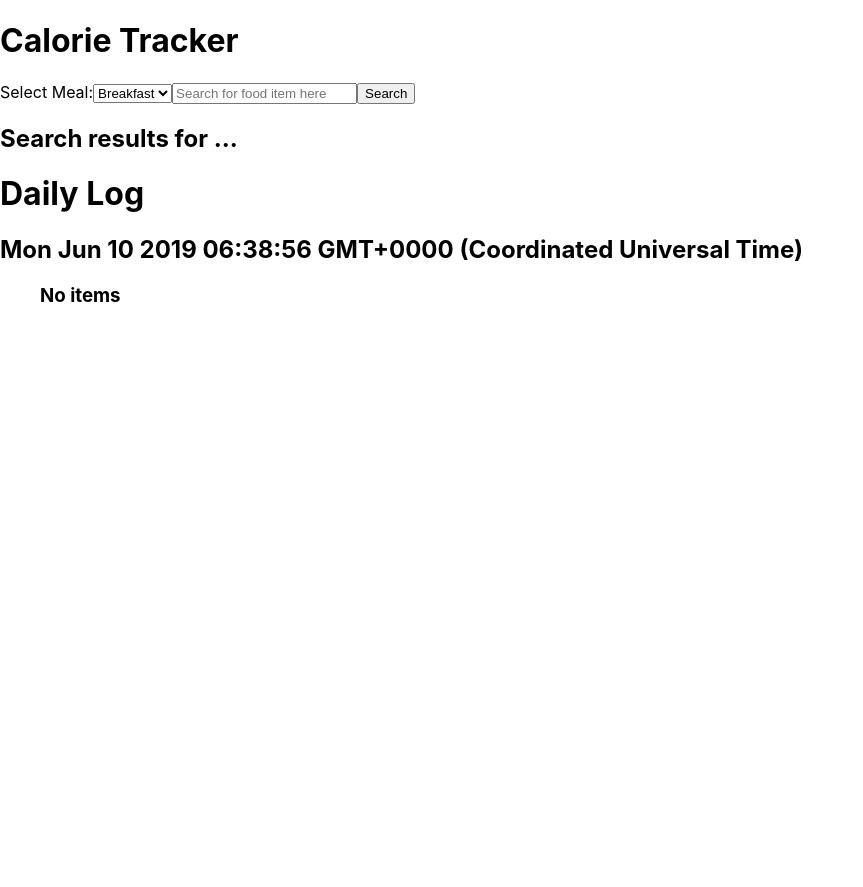
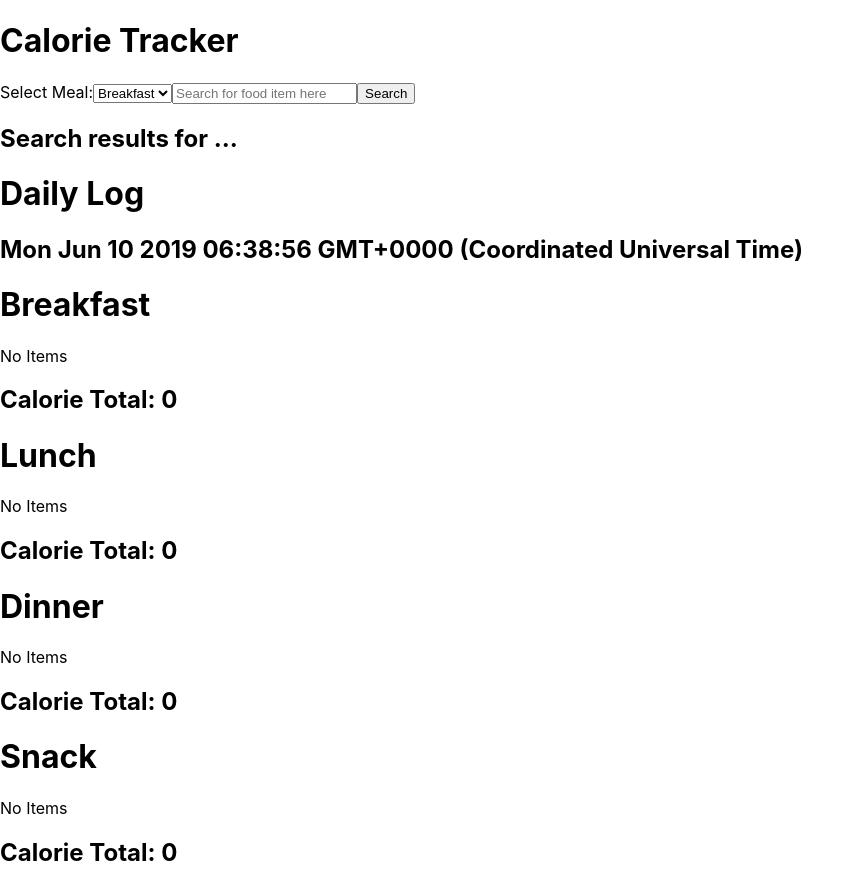
Before and after one commit to n4t0b0t/react-calorie-app, a React (Create React App) app: page / in a window 1280 px wide. Shown: the whole page, without its empty margins (0-863 px from the left). Before the commit the page ends 800 px from the top, so only its background shows below. Built offline with nearby package versions, Linux system fonts and the light colour scheme.

Commit message:
add meal breakdown to daily log

```diff
--- a/src/components/App.js
+++ b/src/components/App.js
@@ -1,7 +1,9 @@
 import React from "react";
-import logo from "../assets/logo.svg";
+// import logo from "../assets/logo.svg";
 import "../styles/App.css";
-import PropTypes from "prop-types"; // figure out where to add proptypes later!
+// import PropTypes from "prop-types"; // figure out where to add proptypes later!
+import { MealSelector } from "./MealSelector";
+import foodService from "../services/FoodService";
 
 class App extends React.Component {
   constructor(props) {
@@ -23,7 +25,8 @@ class App extends React.Component {
   // when clicked, updates state.text with user's search input (from handleChange) -> this gets used in search results
   handleClick = () => {
     this.setState({
-      text: this.state.foodSearch
+      text: this.state.foodSearch,
+      result: foodService()
     });
   };
 
@@ -98,15 +101,7 @@ class App extends React.Component {
       <React.Fragment>
         <h1>Calorie Tracker</h1>
 
-        <label>
-          Select Meal:
-          <select defaultValue="Breakfast" onChange={this.handleSelect}>
-            <option value="Breakfast">Breakfast</option>
-            <option value="Lunch">Lunch</option>
-            <option value="Dinner">Dinner</option>
-            <option value="Snack">Snack</option>
-          </select>
-        </label>
+        <MealSelector handleSelect={this.handleSelect} />
 
         <input
           id="food-search"
@@ -116,37 +111,51 @@ class App extends React.Component {
         />
         <button onClick={this.handleClick}>Search</button>
         <h2>Search results for {this.state.text ? this.state.text : "..."}</h2>
-        <ul>{this.searchResults()}</ul>
+        {this.searchResults()}
         <div>
           <h1>Daily Log</h1>
           <h2>{Date()}</h2>
-          <ul>
-            <AddtoLog log={this.state.dailyLog} />
-          </ul>
+          <DailyLog log={this.state.dailyLog} />
         </div>
       </React.Fragment>
     );
   }
 }
 
-// creates daily log output based on state.dailyLog
-function AddtoLog(props) {
-  let currentLog = props.log;
-  if (currentLog.length > 0) {
-    return (
-      <div>
-        {currentLog.map((element, index) => (
-          <li key={index}>
-            Meal: {element.meal}, Type: {element.type}, Calorie:{" "}
-            {element.calorie}
-          </li>
-        ))}
-        <h1>
-          Calorie Total:
-          {currentLog.reduce((acc, curVal) => acc + curVal.calorie, 0)}
-        </h1>
-      </div>
-    );
-  } else return <h3>No items</h3>;
+function DailyLog(props) {
+  const mealArr = ["Breakfast", "Lunch", "Dinner", "Snack"];
+  return mealArr.map(meal => (
+    <MealLog
+      key={Date() + meal}
+      arr={props.log.filter(element => element.meal === meal)}
+      meal={meal}
+    />
+  ));
 }
+
+function MealLog(props) {
+  let mealLog = props.arr;
+  let mealLogHasItems = mealLog.length > 0 ? true : false;
+
+  return (
+    <React.Fragment>
+      <h1>{props.meal}</h1>
+      {mealLogHasItems ? <ItemisedLog arr={mealLog} /> : <p>No Items</p>}
+      <h2>
+        Calorie Total:{" "}
+        {mealLog.reduce((acc, curVal) => acc + curVal.calorie, 0)}
+      </h2>
+    </React.Fragment>
+  );
+}
+
+function ItemisedLog(props) {
+  let mealLog = props.arr;
+  return mealLog.map((element, index) => (
+    <li key={index}>
+      Type: {element.type}, Calorie: {element.calorie}
+    </li>
+  ));
+}
+
 export default App;
--- /dev/null
+++ b/src/components/MealSelector.js
@@ -0,0 +1,13 @@
+import React from "react";
+
+export const MealSelector = props => (
+  <label>
+    Select Meal:
+    <select defaultValue="Breakfast" onChange={props.handleSelect}>
+      <option value="Breakfast">Breakfast</option>
+      <option value="Lunch">Lunch</option>
+      <option value="Dinner">Dinner</option>
+      <option value="Snack">Snack</option>
+    </select>
+  </label>
+);
```
Also changed, not shown: src/components/AddtoLog.js (added).
